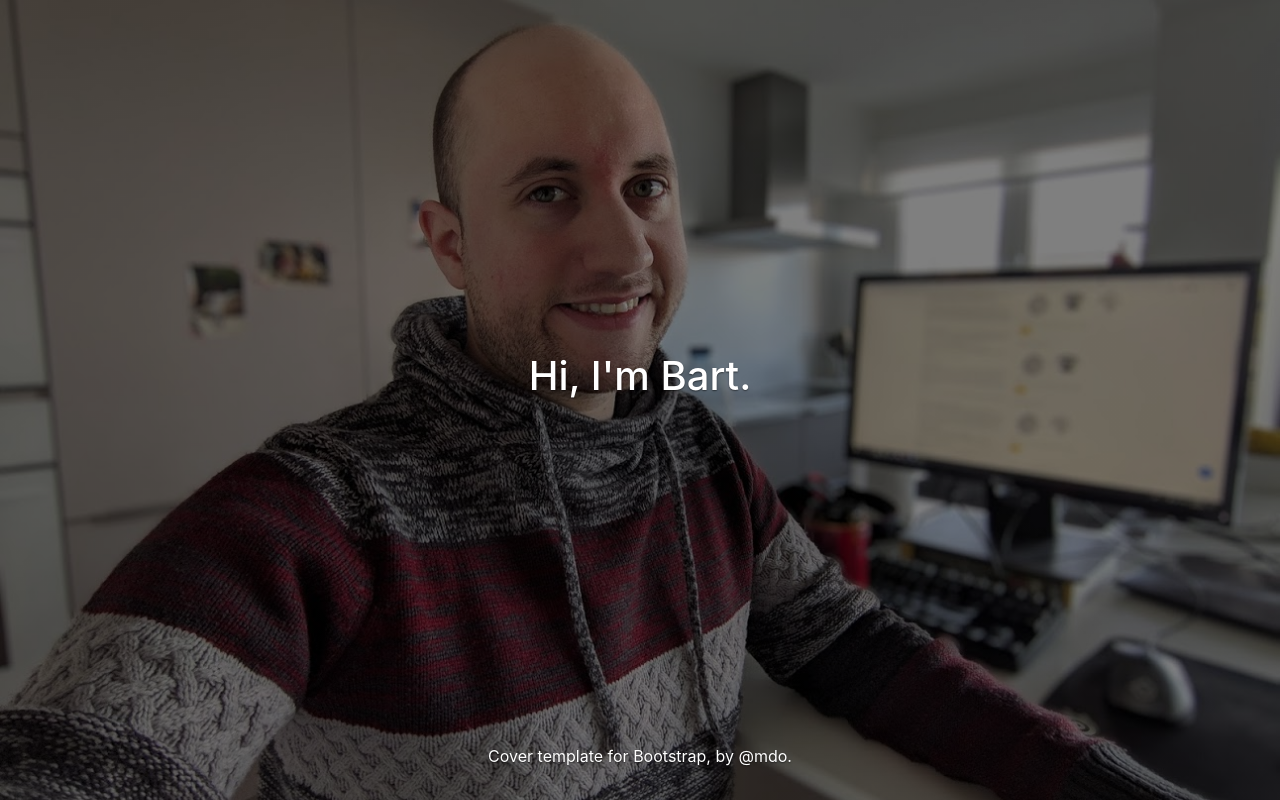
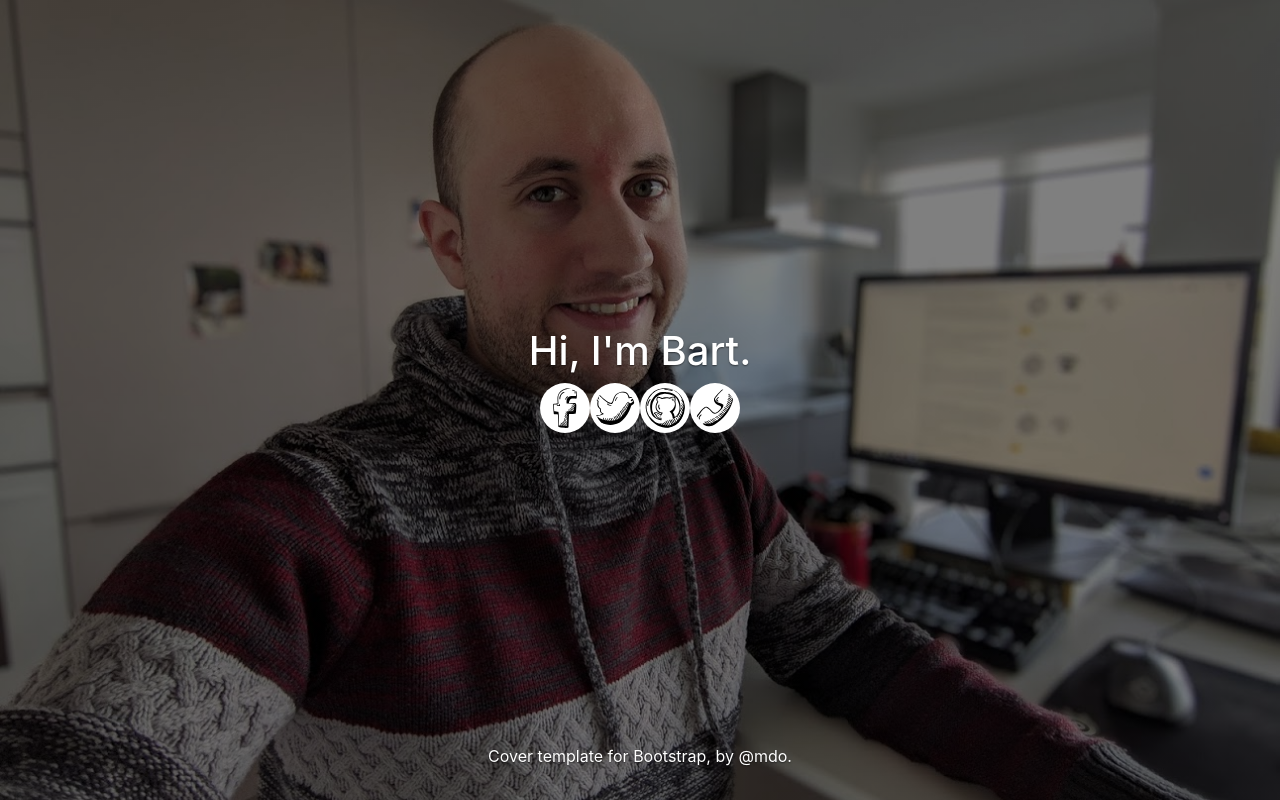
Before and after one commit to BartOutOfTheBox/Homepage, an Angular app: page / in a window 1280 px wide. Built offline with nearby package versions, Linux system fonts and the light colour scheme.

Commit message:
added media buttons component

```diff
--- a/src/app/app.module.ts
+++ b/src/app/app.module.ts
@@ -8,13 +8,15 @@ import { NgbModule } from '@ng-bootstrap/ng-bootstrap';
 import { HeaderComponent } from './header/header.component';
 import { CoverComponent } from './cover/cover.component';
 import { FooterComponent } from './footer/footer.component';
+import { MediaButtonsComponent } from './media-buttons/media-buttons.component';
 
 @NgModule({
   declarations: [
     AppComponent,
     HeaderComponent,
     CoverComponent,
-    FooterComponent
+    FooterComponent,
+    MediaButtonsComponent
   ],
   imports: [
     BrowserModule,
--- a/src/app/cover/cover.component.html
+++ b/src/app/cover/cover.component.html
@@ -1,2 +1,3 @@
 <h1 class="cover-heading">Hi, I'm Bart.</h1>
 <!--<p class="lead">I like doing stuff.</p>-->
+<app-media-buttons></app-media-buttons>
--- /dev/null
+++ b/src/app/media-buttons/media-buttons.component.css
@@ -0,0 +1,11 @@
+.img-circle {
+  border-radius: 50%;
+}
+
+.img-button {
+  width: 50px;
+  height: 50px;
+  background-color: white;
+  background-size: cover;
+  padding: 5px;
+}
--- /dev/null
+++ b/src/app/media-buttons/media-buttons.component.html
@@ -0,0 +1,3 @@
+<span *ngFor="let button of BUTTONS">
+  <img class="img-circle img-button" [src]="'/assets/mediabuttons/' + button + '.svg'" />
+</span>
--- /dev/null
+++ b/src/app/media-buttons/media-buttons.component.ts
@@ -0,0 +1,22 @@
+import { Component, OnInit } from '@angular/core';
+
+@Component({
+  selector: 'app-media-buttons',
+  templateUrl: './media-buttons.component.html',
+  styleUrls: ['./media-buttons.component.css']
+})
+export class MediaButtonsComponent implements OnInit {
+
+  BUTTONS: String[] = [
+    'facebook',
+    'twitter',
+    'github',
+    'phone'
+  ];
+
+  constructor() { }
+
+  ngOnInit() {
+  }
+
+}
```
Also changed, not shown: 1 other file (tests, documents, lock files or other folders).
